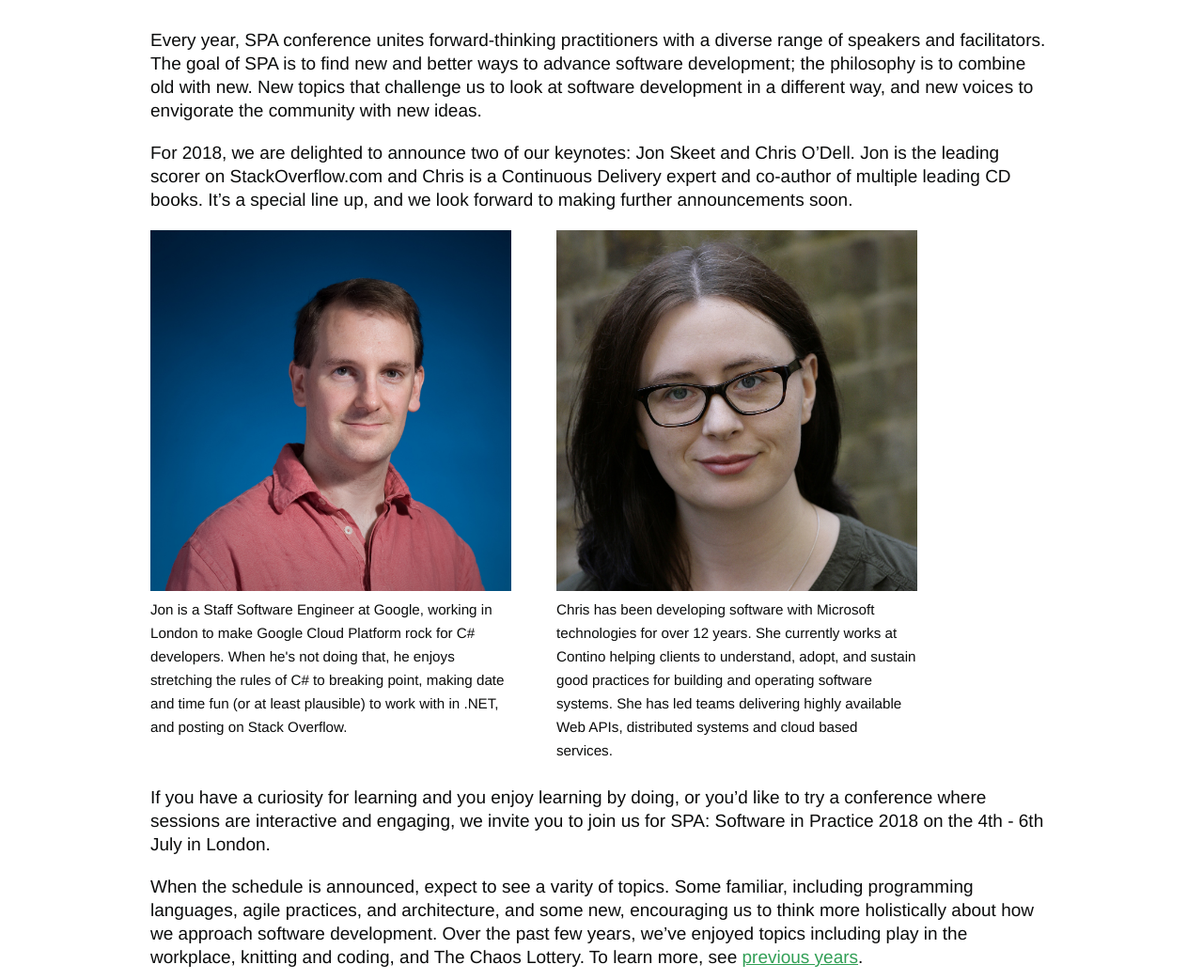
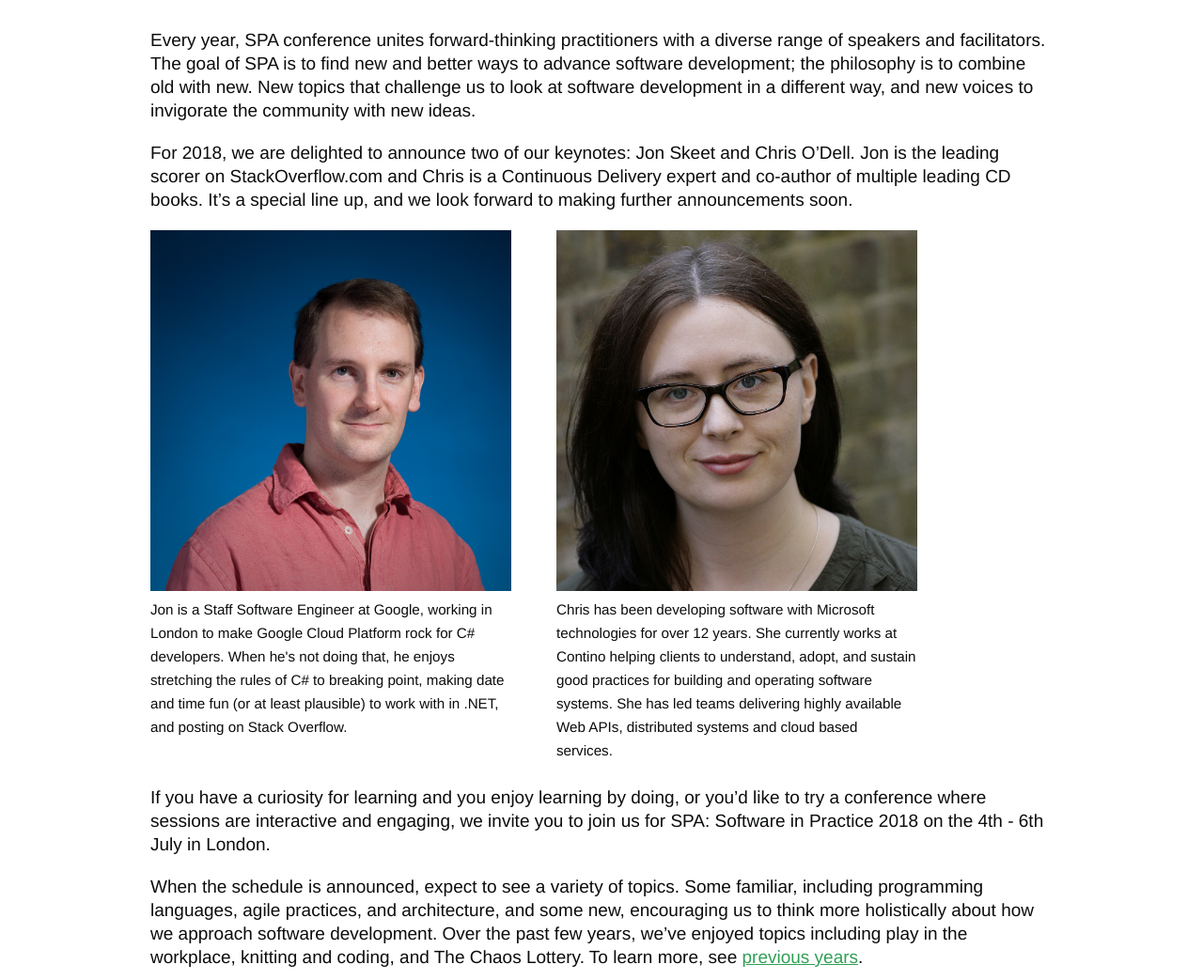
Before and after one commit to spaconference/spa-website, a Jekyll site: the page built from _posts/2018-02-28-launching-spa-2018.md, in a window 1280 px wide. Shown: the part 406-1449 px from the top of the page at 94% size. Built offline with Jekyll 4.4.1, drawn with Linux system fonts in a browser that asks for light colours.

Commit message:
Fix 2 typos in blog post

```diff
--- a/_posts/2018-02-28-launching-spa-2018.md
+++ b/_posts/2018-02-28-launching-spa-2018.md
@@ -5,7 +5,7 @@ date:   2018-02-28 12:00:00 -0000
 categories: announcements keynotes
 ---
 
-Every year, SPA conference unites forward-thinking practitioners with a diverse range of speakers and facilitators. The goal of SPA is to find new and better ways to advance software development; the philosophy is to combine old with new. New topics that challenge us to look at software development in a different way, and new voices to envigorate the community with new ideas.
+Every year, SPA conference unites forward-thinking practitioners with a diverse range of speakers and facilitators. The goal of SPA is to find new and better ways to advance software development; the philosophy is to combine old with new. New topics that challenge us to look at software development in a different way, and new voices to invigorate the community with new ideas.
 
 For 2018, we are delighted to announce two of our keynotes: Jon Skeet and Chris O'Dell. Jon is the leading scorer on StackOverflow.com and Chris is a Continuous Delivery expert and co-author of multiple leading CD books. It's a special line up, and we look forward to making further announcements soon.
 
@@ -24,7 +24,7 @@ For 2018, we are delighted to announce two of our keynotes: Jon Skeet and Chris
 <br />
 If you have a curiosity for learning and you enjoy learning by doing, or you'd like to try a conference where sessions are interactive and engaging, we invite you to join us for SPA: Software in Practice 2018 on the 4th - 6th July in London.
 
-When the schedule is announced, expect to see a varity of topics. Some familiar, including programming languages, agile practices, and architecture, and some new, encouraging us to think more holistically about how we approach software development. Over the past few years, we've enjoyed topics including play in the workplace, knitting and coding, and The Chaos Lottery. To learn more, see [previous years]({{ site.baseurl }}{% link previous-conferences.md %}).
+When the schedule is announced, expect to see a variety of topics. Some familiar, including programming languages, agile practices, and architecture, and some new, encouraging us to think more holistically about how we approach software development. Over the past few years, we've enjoyed topics including play in the workplace, knitting and coding, and The Chaos Lottery. To learn more, see [previous years]({{ site.baseurl }}{% link previous-conferences.md %}).
 
 <a href="https://spa2018.eventbrite.co.uk/">Tickets</a> are priced at £350 for full access to the entire 3 day event, but until the 31 March 2018, 12 noon, there is a discount of 20% when booking on Eventbrite using discount code SPA201820.
 
```
